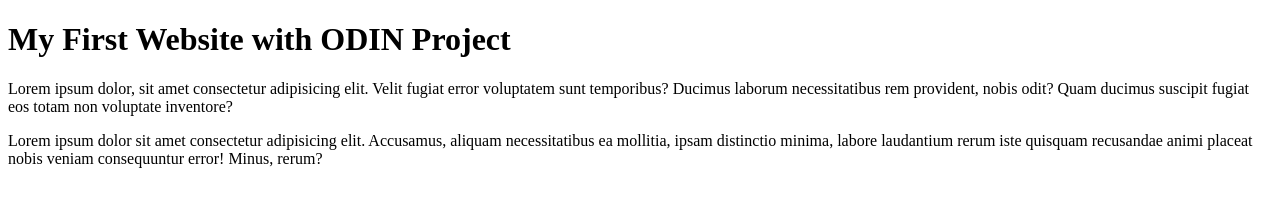
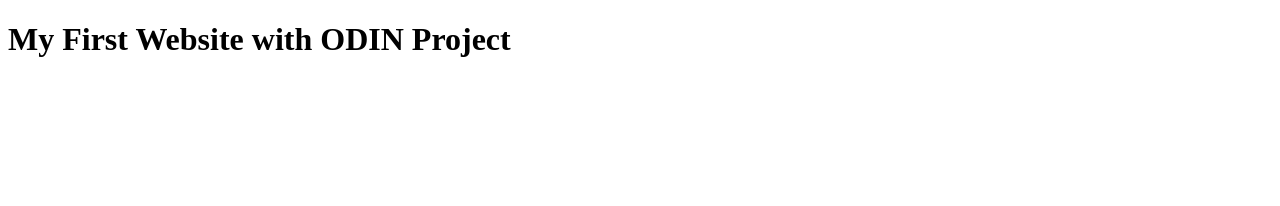
Before and after one commit to jdpaquette/ODIN, a plain HTML site: page My_First_Website/index.html in a window 1280 px wide. Drawn offline with Linux system fonts and the light colour scheme.

Commit message:
remove Lorem

```diff
--- a/My_First_Website/index.html
+++ b/My_First_Website/index.html
@@ -9,7 +9,6 @@
 </head>
 <body>
     <h1>My First Website with ODIN Project</h1>
-    <p>Lorem ipsum dolor, sit amet consectetur adipisicing elit. Velit fugiat error voluptatem sunt temporibus? Ducimus laborum necessitatibus rem provident, nobis odit? Quam ducimus suscipit fugiat eos totam non voluptate inventore?</p>
-    <p>Lorem ipsum dolor sit amet consectetur adipisicing elit. Accusamus, aliquam necessitatibus ea mollitia, ipsam distinctio minima, labore laudantium rerum iste quisquam recusandae animi placeat nobis veniam consequuntur error! Minus, rerum?</p>
+
 </body>
 </html>
```
